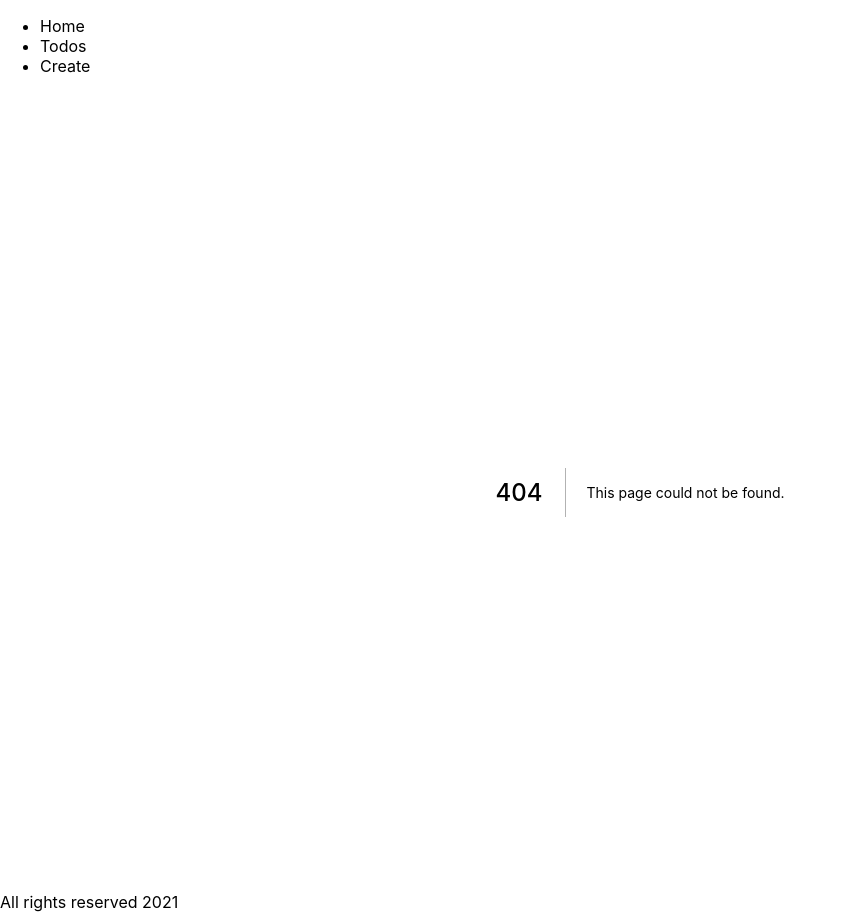
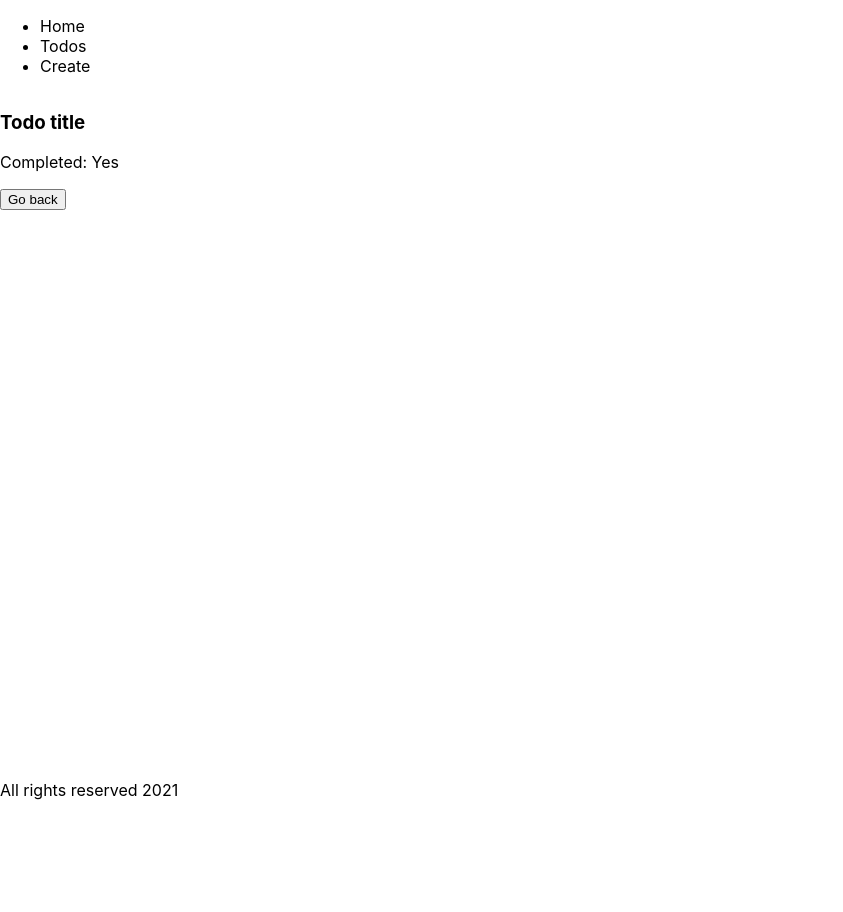
Before and after one commit to darrylmangibin/basic-react-query, a Next.js app: page /todos/1 in a window 1280 px wide. Before the commit this address had no page. Shown: the whole page, without its empty margins (0-843 px from the left). After the commit the page ends 800 px from the top, so only its background shows below. Built offline with nearby package versions, Linux system fonts and the light colour scheme.

Commit message:
Add TodoDetailsPage to display todo's details

```diff
--- /dev/null
+++ b/pages/todos/[id]/index.tsx
@@ -0,0 +1,17 @@
+import React from 'react';
+import { NextPage } from 'next';
+import Link from 'next/link';
+
+const TodoDetailsPage: NextPage = () => {
+  return (
+		<div>
+			<h3>Todo title</h3>
+			<p>Completed: Yes</p>
+			<button>
+				<Link href="/todos">Go back</Link>
+			</button>
+		</div>
+	);
+}
+
+export default TodoDetailsPage
```
